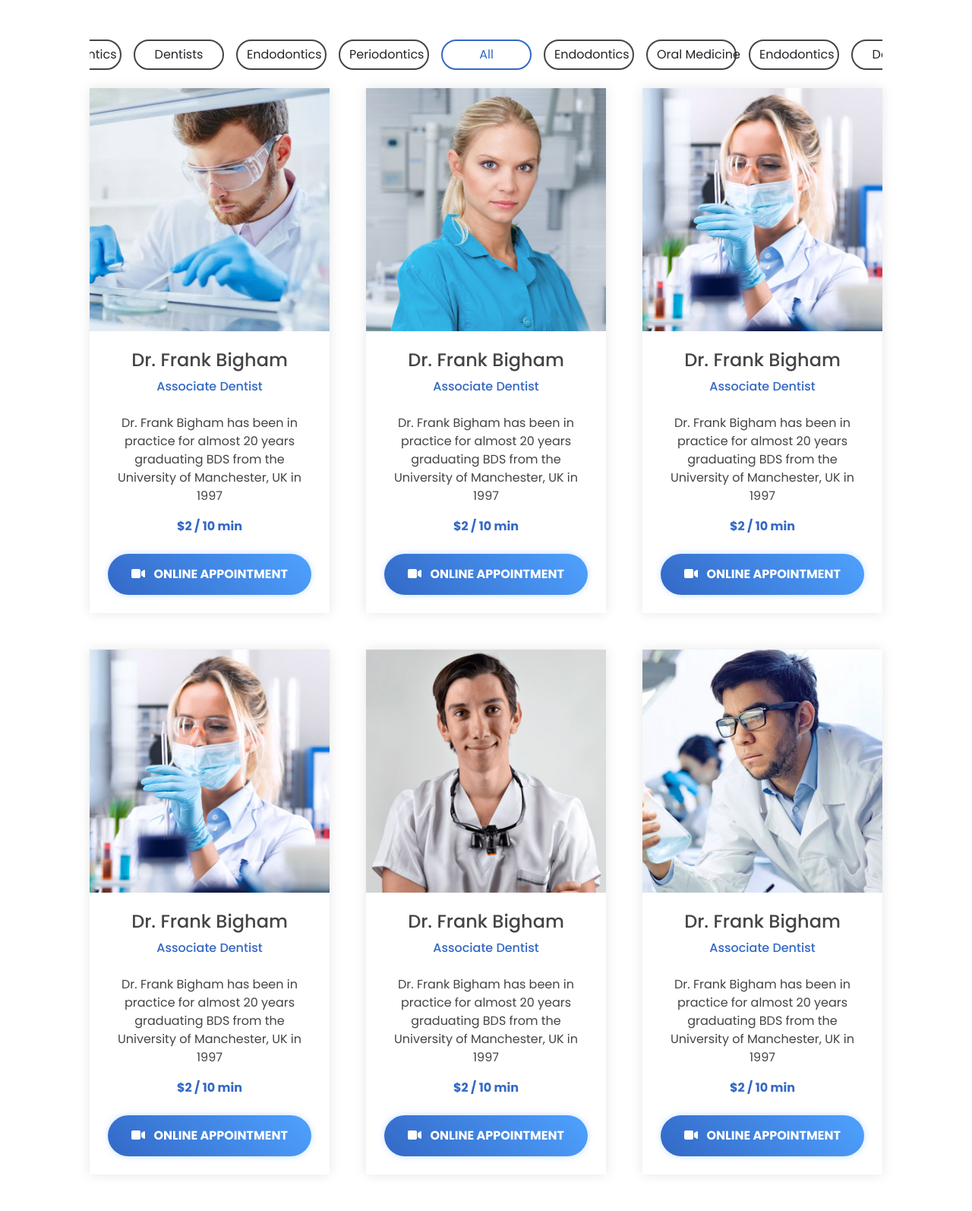
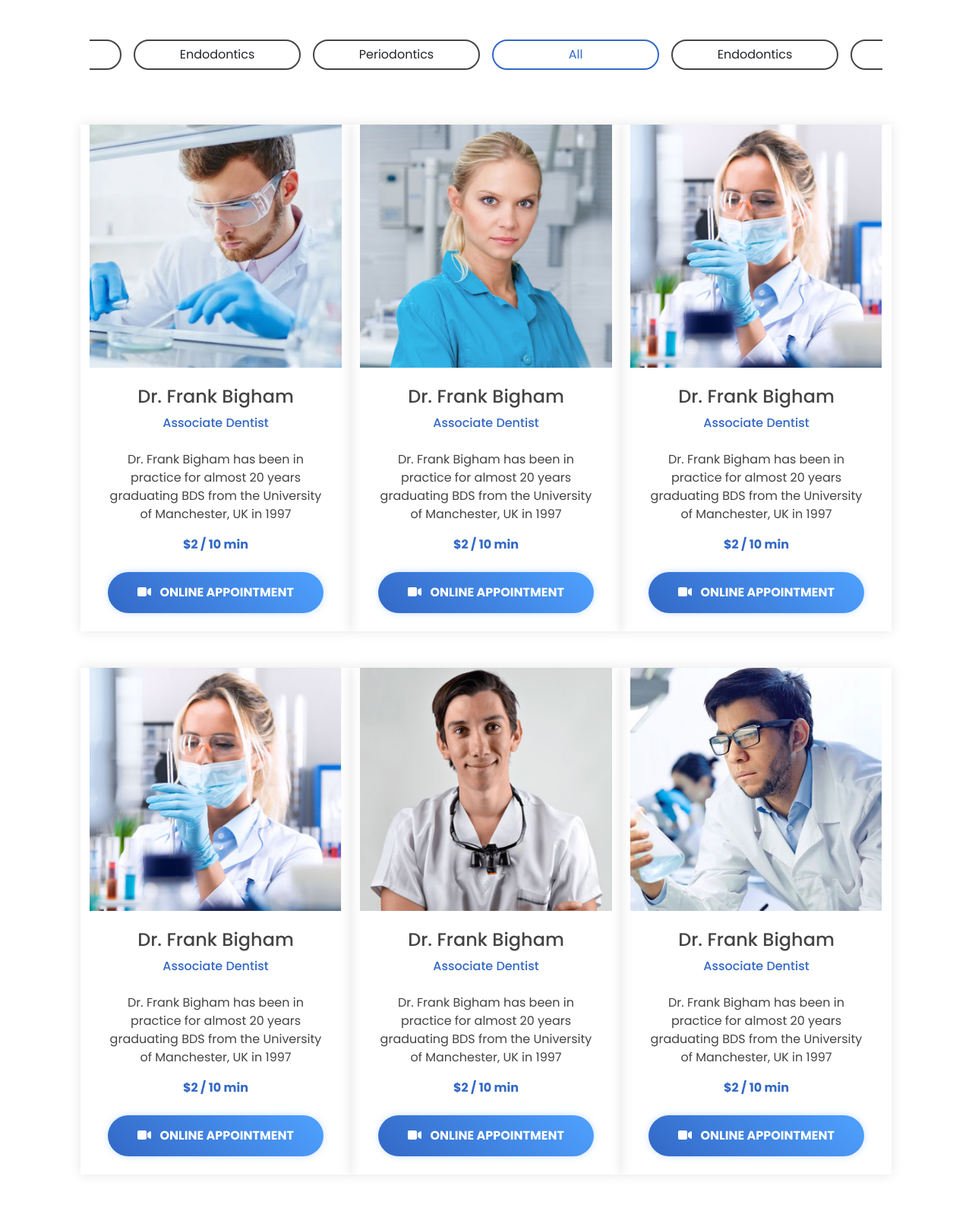
Before and after one commit to TAHiRLI/Medlab_Design, a website: page Pages/doctors.html in a window 1280 px wide. Shown: the part 196-1790 px from the top of the page at 76% size. Drawn offline with nearby package versions, Linux system fonts and the light colour scheme.

Commit message:
small bugs fixed in responsive pages

```diff
--- a/Assets/Js/slider.js
+++ b/Assets/Js/slider.js
@@ -206,7 +206,7 @@ $(document).ready(function () {
 //=================================
 
 $('.departmentsSlider').slick({
-  slidesToShow: 7,
+  slidesToShow: 4,
   slidesToScroll: 1,
   autoplay: false,
   centerMode:true,
@@ -214,6 +214,29 @@ $('.departmentsSlider').slick({
   arrows:false,
   draggabe:true,
   focusOnSelect: true,
+  responsive: [
+
+    {
+      breakpoint: 992,
+      settings: {
+        slidesToShow: 4,
+      }
+    },
+    {
+      breakpoint: 768,
+      settings: {
+        slidesToShow: 2,
+      }
+    },
+    {
+      breakpoint: 560,
+      settings: {
+        slidesToShow: 1,
+      }
+    }
+
+
+  ]
 });
 
 
--- a/Assets/Scss/Partials/Pages/_cart.scss
+++ b/Assets/Scss/Partials/Pages/_cart.scss
@@ -1,4 +1,5 @@
 .cart-product {
+  max-height: 120vh;
   &-price {
     font-weight: 600;
     font-size: 1.2rem;
--- a/Assets/Scss/Partials/Pages/_doctors.scss
+++ b/Assets/Scss/Partials/Pages/_doctors.scss
@@ -10,9 +10,7 @@
    }
 
 .all-doctors{
-    display:  grid;
-    grid-template-columns: 1fr 1fr 1fr ;
-    gap: 3rem 3rem;
+
  &_card{
     box-shadow: 0 0 15px rgba(0, 0, 0, 0.1);
     &_photo{
@@ -51,19 +49,19 @@
 }
 }
 
-@media (max-width:992px) and (min-width:768px) {
-    #AllDoctors_Section .all-doctors{
-    grid-template-columns: 1fr 1fr ;
-    gap: 1.5rem;
-}
-}
+// @media (max-width:992px) and (min-width:768px) {
+//     #AllDoctors_Section .all-doctors{
+//     grid-template-columns: 1fr 1fr ;
+//     gap: 1.5rem;
+// }
+// }
 
-@media (max-width:767px)  {
-    #AllDoctors_Section .all-doctors{
-   grid-template-columns: 1fr ;
-   gap: 1.5rem;
-}
-}
+// @media (max-width:767px)  {
+//     #AllDoctors_Section .all-doctors{
+//    grid-template-columns: 1fr ;
+//    gap: 1.5rem;
+// }
+// }
 
 
 #Doctor-Details_Section{
--- a/Pages/doctors.html
+++ b/Pages/doctors.html
@@ -34,34 +34,94 @@
           </h2>
         </div>
 
-
-
-
-        <div class="container px-5 mt-5">
-
+        <div class="container px-lg-5  mt-5">
           <!-- Departments -->
 
           <div class="departments departmentsSlider py-4">
-            <div class="departments_item rounded-pill text-nowrap mx-2 btn" department="All">All</div>
-            <div class="departments_item rounded-pill text-nowrap mx-2 btn" department="Endodontics">Endodontics</div>
-            <div class="departments_item rounded-pill text-nowrap mx-2 btn" department="Oral Medicine">Oral Medicine</div>
-            <div class="departments_item rounded-pill text-nowrap mx-2 btn" department="Endodontics">Endodontics</div>
-            <div class="departments_item rounded-pill text-nowrap mx-2 btn" department="Dentists">Dentists</div>
-            <div class="departments_item rounded-pill text-nowrap mx-2 btn" department="Endodontics">Endodontics</div>
-            <div class="departments_item rounded-pill text-nowrap mx-2 btn" department="Endodontics">Periodontics</div>
-            <div class="departments_item rounded-pill text-nowrap mx-2 btn" department="Endodontics">Endodontics</div>
-            <div class="departments_item rounded-pill text-nowrap mx-2 btn" department="Oral Medicine">Oral Medicine</div>
-            <div class="departments_item rounded-pill text-nowrap mx-2 btn" department="Endodontics">Endodontics</div>
-            <div class="departments_item rounded-pill text-nowrap mx-2 btn" department="Dentists">Dentists</div>
-            <div class="departments_item rounded-pill text-nowrap mx-2 btn" department="Endodontics">Endodontics</div>
-            <div class="departments_item rounded-pill text-nowrap mx-2 btn" department="Endodontics">Periodontics</div>
+            <div
+              class="departments_item rounded-pill text-nowrap mx-2 btn"
+              department="All"
+            >
+              All
+            </div>
+            <div
+              class="departments_item rounded-pill text-nowrap mx-2 btn"
+              department="Endodontics"
+            >
+              Endodontics
+            </div>
+            <div
+              class="departments_item rounded-pill text-nowrap mx-2 btn"
+              department="Oral Medicine"
+            >
+              Oral Medicine
+            </div>
+            <div
+              class="departments_item rounded-pill text-nowrap mx-2 btn"
+              department="Endodontics"
+            >
+              Endodontics
+            </div>
+            <div
+              class="departments_item rounded-pill text-nowrap mx-2 btn"
+              department="Dentists"
+            >
+              Dentists
+            </div>
+            <div
+              class="departments_item rounded-pill text-nowrap mx-2 btn"
+              department="Endodontics"
+            >
+              Endodontics
+            </div>
+            <div
+              class="departments_item rounded-pill text-nowrap mx-2 btn"
+              department="Endodontics"
+            >
+              Periodontics
+            </div>
+            <div
+              class="departments_item rounded-pill text-nowrap mx-2 btn"
+              department="Endodontics"
+            >
+              Endodontics
+            </div>
+            <div
+              class="departments_item rounded-pill text-nowrap mx-2 btn"
+              department="Oral Medicine"
+            >
+              Oral Medicine
+            </div>
+            <div
+              class="departments_item rounded-pill text-nowrap mx-2 btn"
+              department="Endodontics"
+            >
+              Endodontics
+            </div>
+            <div
+              class="departments_item rounded-pill text-nowrap mx-2 btn"
+              department="Dentists"
+            >
+              Dentists
+            </div>
+            <div
+              class="departments_item rounded-pill text-nowrap mx-2 btn"
+              department="Endodontics"
+            >
+              Endodontics
+            </div>
+            <div
+              class="departments_item rounded-pill text-nowrap mx-2 btn"
+              department="Endodontics"
+            >
+              Periodontics
+            </div>
           </div>
 
           <!-- Doctors -->
-          <div class="all-doctors">
-
+          <div class="all-doctors  row">
             <!-- card -->
-            <div class="all-doctors_card ">
+            <div class="all-doctors_card col-lg-4 col-md-6 mt-5">
               <div class="all-doctors_card_photo">
                 <a href="#" class="d-block w-100">
                   <img
@@ -78,29 +138,27 @@
                       Dr. Frank Bigham
                     </h2></a
                   >
-                  <p class=" all-doctors_card_position text-base text-center">Associate Dentist</p>
+                  <p class="all-doctors_card_position text-base text-center">
+                    Associate Dentist
+                  </p>
                 </div>
                 <div class="all-doctors_card_desc">
                   <p class="text-center">
                     Dr. Frank Bigham has been in practice for almost 20 years
                     graduating BDS from the University of Manchester, UK in 1997
                   </p>
-                    <p class="text-center text-base fw-bold"> $2 / 10 min</p>
+                  <p class="text-center text-base fw-bold">$2 / 10 min</p>
                 </div>
-                <div class="all-doctors_card_links mt-4 ">
+                <div class="all-doctors_card_links mt-4">
                   <div class="set_meeting rounded-pill w-100 m-0">
                     <i class="fa-solid fa-video me-2"></i>
                     Online Appointment
-
-                  </div>
-
                   </div>
                 </div>
               </div>
-
-
+            </div>
             <!-- card -->
-            <div class="all-doctors_card Endodontics">
+            <div class="all-doctors_card col-lg-4 col-md-6 mt-5 Endodontics">
               <div class="all-doctors_card_photo">
                 <a href="#" class="d-block w-100">
                   <img
@@ -117,27 +175,27 @@
                       Dr. Frank Bigham
                     </h2></a
                   >
-                    <p class=" all-doctors_card_position text-base text-center">Associate Dentist</p>
+                  <p class="all-doctors_card_position text-base text-center">
+                    Associate Dentist
+                  </p>
                 </div>
                 <div class="all-doctors_card_desc">
                   <p class="text-center">
                     Dr. Frank Bigham has been in practice for almost 20 years
                     graduating BDS from the University of Manchester, UK in 1997
                   </p>
-                      <p class="text-center text-base fw-bold"> $2 / 10 min</p>
+                  <p class="text-center text-base fw-bold">$2 / 10 min</p>
                 </div>
-                  <div class="all-doctors_card_links mt-4 ">
+                <div class="all-doctors_card_links mt-4">
                   <div class="set_meeting rounded-pill w-100 m-0">
                     <i class="fa-solid fa-video me-2"></i>
                     Online Appointment
-
                   </div>
-
                 </div>
               </div>
             </div>
             <!-- card -->
-              <div class="all-doctors_card Endodontics">
+            <div class="all-doctors_card col-lg-4 col-md-6 mt-5 Endodontics">
               <div class="all-doctors_card_photo">
                 <a href="#" class="d-block w-100">
                   <img
@@ -154,27 +212,27 @@
                       Dr. Frank Bigham
                     </h2></a
                   >
-                    <p class=" all-doctors_card_position text-base text-center">Associate Dentist</p>
+                  <p class="all-doctors_card_position text-base text-center">
+                    Associate Dentist
+                  </p>
                 </div>
                 <div class="all-doctors_card_desc">
                   <p class="text-center">
                     Dr. Frank Bigham has been in practice for almost 20 years
                     graduating BDS from the University of Manchester, UK in 1997
                   </p>
-                      <p class="text-center text-base fw-bold"> $2 / 10 min</p>
+                  <p class="text-center text-base fw-bold">$2 / 10 min</p>
                 </div>
-                  <div class="all-doctors_card_links mt-4 ">
+                <div class="all-doctors_card_links mt-4">
                   <div class="set_meeting rounded-pill w-100 m-0">
                     <i class="fa-solid fa-video me-2"></i>
                     Online Appointment
-
                   </div>
-
                 </div>
               </div>
             </div>
             <!-- card -->
-              <div class="all-doctors_card">
+            <div class="all-doctors_card col-lg-4 col-md-6 mt-5">
               <div class="all-doctors_card_photo">
                 <a href="#" class="d-block w-100">
                   <img
@@ -191,27 +249,27 @@
                       Dr. Frank Bigham
                     </h2></a
                   >
-                    <p class=" all-doctors_card_position text-base text-center">Associate Dentist</p>
+                  <p class="all-doctors_card_position text-base text-center">
+                    Associate Dentist
+                  </p>
                 </div>
                 <div class="all-doctors_card_desc">
                   <p class="text-center">
                     Dr. Frank Bigham has been in practice for almost 20 years
                     graduating BDS from the University of Manchester, UK in 1997
                   </p>
-                      <p class="text-center text-base fw-bold"> $2 / 10 min</p>
+                  <p class="text-center text-base fw-bold">$2 / 10 min</p>
                 </div>
-                  <div class="all-doctors_card_links mt-4 ">
+                <div class="all-doctors_card_links mt-4">
                   <div class="set_meeting rounded-pill w-100 m-0">
                     <i class="fa-solid fa-video me-2"></i>
                     Online Appointment
-
                   </div>
-
                 </div>
               </div>
             </div>
             <!-- card -->
-              <div class="all-doctors_card ">
+            <div class="all-doctors_card col-lg-4 col-md-6 mt-5">
               <div class="all-doctors_card_photo">
                 <a href="#" class="d-block w-100">
                   <img
@@ -228,27 +286,27 @@
                       Dr. Frank Bigham
                     </h2></a
                   >
-                    <p class=" all-doctors_card_position text-base text-center">Associate Dentist</p>
+                  <p class="all-doctors_card_position text-base text-center">
+                    Associate Dentist
+                  </p>
                 </div>
                 <div class="all-doctors_card_desc">
                   <p class="text-center">
                     Dr. Frank Bigham has been in practice for almost 20 years
                     graduating BDS from the University of Manchester, UK in 1997
                   </p>
-                      <p class="text-center text-base fw-bold"> $2 / 10 min</p>
+                  <p class="text-center text-base fw-bold">$2 / 10 min</p>
                 </div>
-                  <div class="all-doctors_card_links mt-4 ">
+                <div class="all-doctors_card_links mt-4">
                   <div class="set_meeting rounded-pill w-100 m-0">
                     <i class="fa-solid fa-video me-2"></i>
                     Online Appointment
-
                   </div>
-
                 </div>
               </div>
             </div>
             <!-- card -->
-              <div class="all-doctors_card Endodontics">
+            <div class="all-doctors_card col-lg-4 col-md-6 mt-5 Endodontics">
               <div class="all-doctors_card_photo">
                 <a href="#" class="d-block w-100">
                   <img
@@ -265,22 +323,22 @@
                       Dr. Frank Bigham
                     </h2></a
                   >
-                    <p class=" all-doctors_card_position text-base text-center">Associate Dentist</p>
+                  <p class="all-doctors_card_position text-base text-center">
+                    Associate Dentist
+                  </p>
                 </div>
                 <div class="all-doctors_card_desc">
                   <p class="text-center">
                     Dr. Frank Bigham has been in practice for almost 20 years
                     graduating BDS from the University of Manchester, UK in 1997
                   </p>
-                      <p class="text-center text-base fw-bold"> $2 / 10 min</p>
+                  <p class="text-center text-base fw-bold">$2 / 10 min</p>
                 </div>
-                  <div class="all-doctors_card_links mt-4 ">
+                <div class="all-doctors_card_links mt-4">
                   <div class="set_meeting rounded-pill w-100 m-0">
                     <i class="fa-solid fa-video me-2"></i>
                     Online Appointment
-
                   </div>
-
                 </div>
               </div>
             </div>
@@ -291,7 +349,6 @@
     </main>
 
     <!-- ========================= CDNs =============================== -->
-
 
     <!-- Jquery -->
     <script src="https://code.jquery.com/jquery-3.5.1.min.js"></script>
@@ -312,6 +369,5 @@
 
     <!-- Slick Settings -->
     <script type="module" src="../Assets/Js/slider.js"></script>
-
   </body>
 </html>
```
Also changed, not shown: Assets/Scss/Partials/Pages/_profile.scss (+0 -17 lines), Assets/Scss/Partials/_globalClasses.scss (+21 -0 lines), Pages/blog-details.html (+1 -1 lines), Pages/cart.html (+1 -1 lines), Pages/profile.html (+3 -3 lines), Pages/services.html (+1 -1 lines), Assets/css/Main.css, 1 other file. Lines whose indentation alone changed are shown as unchanged.
